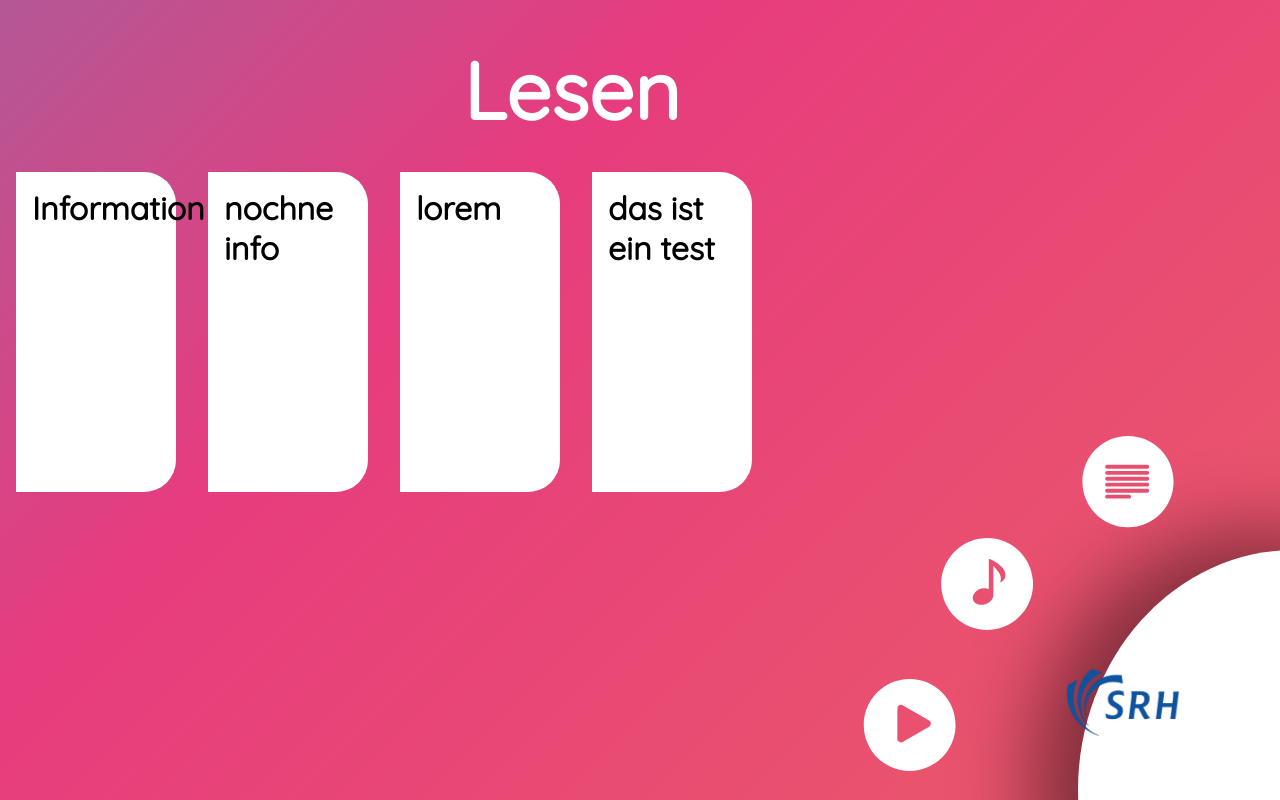
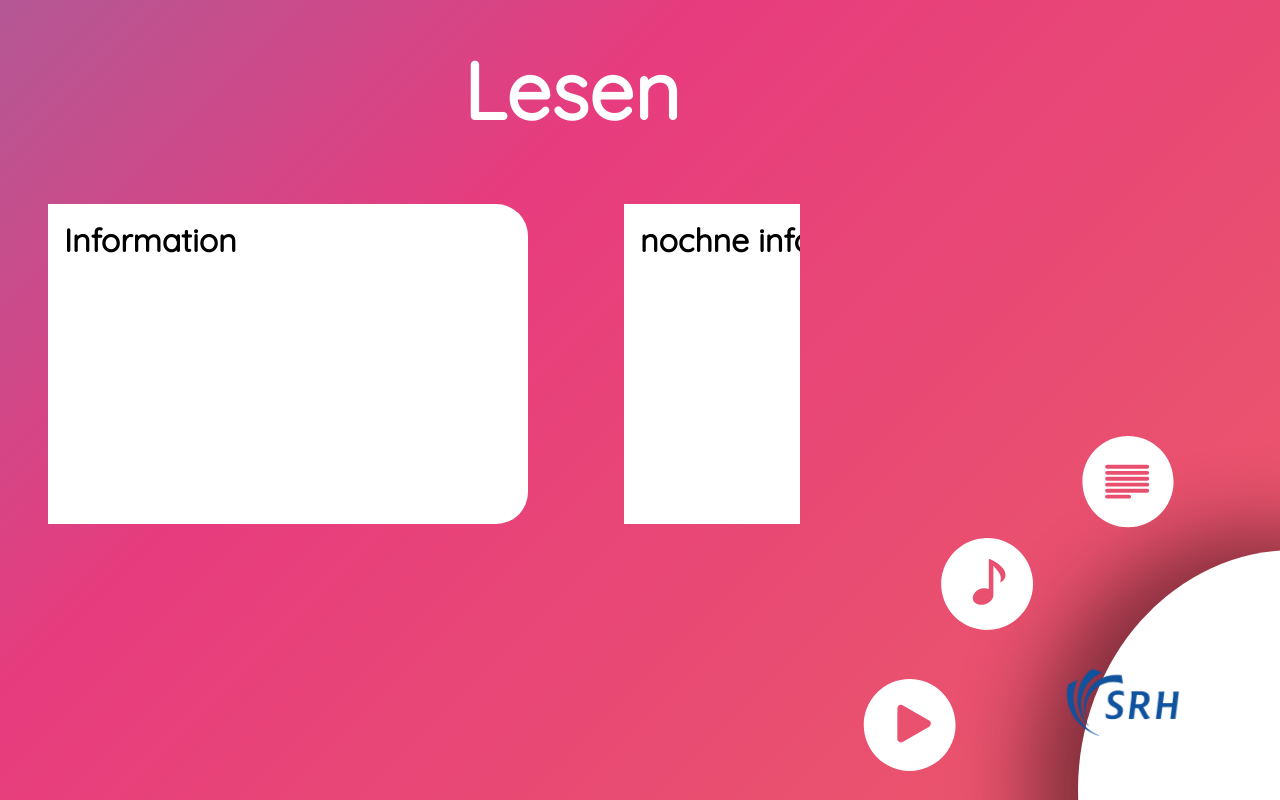
Before and after one commit to Momaritti/gera-srh, an Angular app: page /read/document in a window 1280 px wide. Built offline with nearby package versions, Linux system fonts and the light colour scheme; data requests are answered from the project's data file.

Commit message:
horizontal scrolling

```diff
--- a/src/app/hear/hear.component.sass
+++ b/src/app/hear/hear.component.sass
@@ -1,5 +1,6 @@
 @import "../variables"
 @import "../app.component.sass"
+
 .container li
   margin: 1%
   width: 12%
@@ -22,9 +23,3 @@
 
 .container li
   height: 25vh
-
-.box-container
-  white-space: nowrap
-  overflow: auto
-  ul
-    width: 300%
--- a/src/app/read/read.component.html
+++ b/src/app/read/read.component.html
@@ -8,11 +8,13 @@
 <div class="container">
   <div class="read-view">
     <h1>Lesen</h1>
+    <div class="box-container">
     <ul>
       <li *ngFor="let doc of results" [routerLink]="['item', doc.title]">
         <h2>{{doc.title}}</h2>
       </li>
     </ul>
+    </div>
     <router-outlet></router-outlet>
   </div>
 </div>
--- a/src/app/watch/watch.component.html
+++ b/src/app/watch/watch.component.html
@@ -1,11 +1,13 @@
 <div class="container">
   <div class="watch-view">
     <h1>Videos</h1>
+    <div class="box-container">
     <ul>
       <li *ngFor="let video of results" [routerLink]="['item', video.title]">
         <h2>{{video.title}}</h2>
       </li>
     </ul>
+    </div>
     <router-outlet></router-outlet>
     <!-- <app-video-item></app-video-item> -->
   </div>
--- a/src/styles.sass
+++ b/src/styles.sass
@@ -47,3 +47,10 @@ body
 
   100%
     background-position: 0 50%
+
+
+.box-container
+  white-space: nowrap
+  overflow: auto
+  ul
+    width: 300%
```
